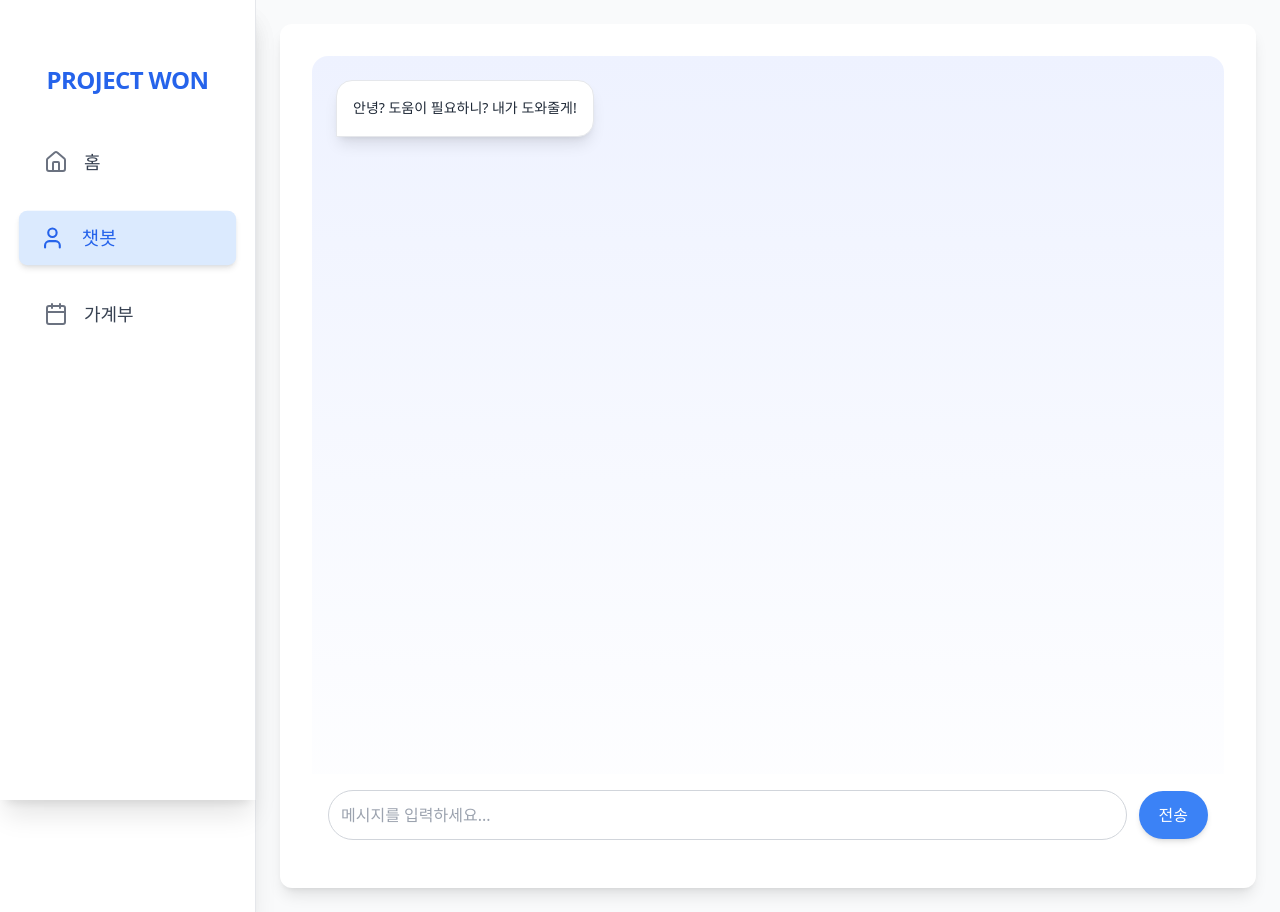
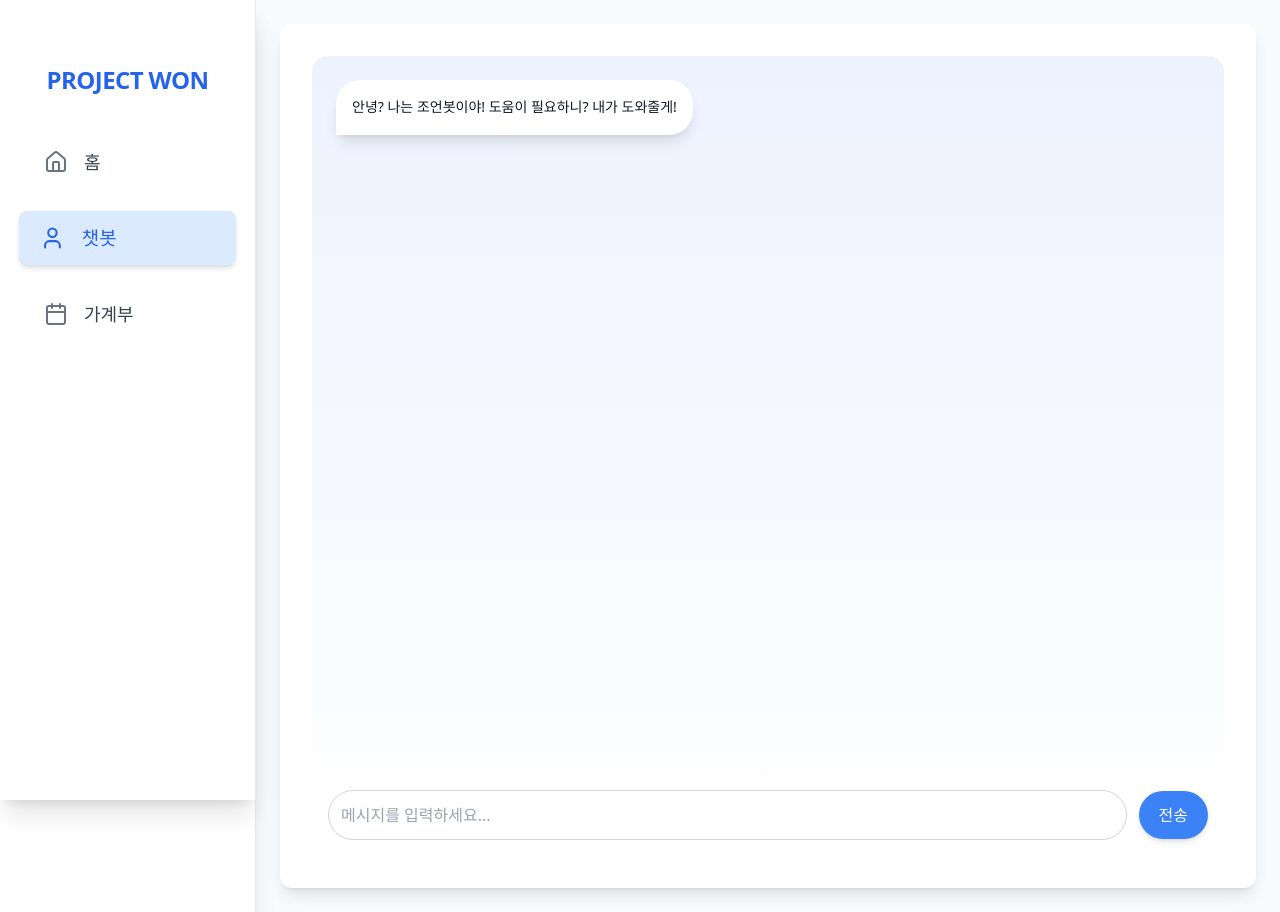
Before and after one commit to hajin0322/garden, a React (Vite) app: page /chatbot in a window 1280 px wide. Built offline with nearby package versions, Linux system fonts and the light colour scheme.

Commit message:
FIX: api 비동기 처리

```diff
--- a/src/components/Calendar/CalendarView.tsx
+++ b/src/components/Calendar/CalendarView.tsx
@@ -60,7 +60,7 @@ const CalendarView: React.FC<CalendarViewProps> = ({ tasks, onAddTask }) => {
                 ))}
 
                 {/* 각 날짜 별 Task와 합산 표시 */}
-                {daysInFebruary.map(({ date }) => {
+                {daysInFebruary.map(({date}) => {
                     const dateTasks = tasks.filter((t) => t && t.date && t.date === date);  // 날짜에 해당하는 Task만 가져오기
                     const dateTotal = dateTasks.reduce((sum, task) => sum + task.amount, 0);
 
@@ -73,7 +73,8 @@ const CalendarView: React.FC<CalendarViewProps> = ({ tasks, onAddTask }) => {
                             {dateTasks.length > 0 ? (
                                 <div>
                                     {dateTasks.map((task) => (
-                                        <p key={task.id} className="font-medium text-sm text-gray-800">{task.content}</p>
+                                        <p key={task.id}
+                                           className="font-medium text-sm text-gray-800">{task.content}</p>
                                     ))}
                                     <p className={`font-bold mt-1 ${dateTotal > 0 ? 'text-blue-500' : 'text-red-500'}`}>
                                         {dateTotal.toLocaleString()}
--- a/src/components/Chatbot/EconomicAdvice.tsx
+++ b/src/components/Chatbot/EconomicAdvice.tsx
@@ -9,11 +9,14 @@ interface Message {
 const EconomicAdvice: React.FC = () => {
     const [input, setInput] = useState("");
     const [messages, setMessages] = useState<Message[]>([
-        { sender: "bot", text: "안녕? 도움이 필요하니? 내가 도와줄게!" }
+        { sender: "bot", text: "안녕? 나는 조언봇이야! 도움이 필요하니? 내가 도와줄게!" }
     ]);
+    const [isFetching, setIsFetching] = useState(false);
 
     const handleSend = async () => {
-        if (!input.trim()) return;
+        if (!input.trim() || isFetching) return;
+
+        setIsFetching(true);
 
         // 사용자 메시지 추가
         const userMessage: Message = { sender: "user", text: input };
@@ -32,14 +35,21 @@ const EconomicAdvice: React.FC = () => {
     다음은 대화 내역이야: ${recentMessages}
     `;
 
+        // 입력창 초기화
+        setInput("");
+
+        try {
             const aiResponse = await fetchAIResponse(aiPrompt);
             if (aiResponse) {
                 const aiMessage: Message = { sender: "bot", text: aiResponse };
                 setMessages((prevMessages) => [...prevMessages, aiMessage]);
             }
+        } catch (error) {
+            console.error("AI 응답 오류:", error);
+        } finally {
+            setIsFetching(false);  // AI 요청 종료
+        }
 
-        // 입력창 초기화
-        setInput("");
     };
 
     return (
@@ -54,10 +64,10 @@ const EconomicAdvice: React.FC = () => {
                         } mb-4 transition-all duration-300`}
                     >
                         <div
-                            className={`max-w-md p-4 rounded-2xl shadow-lg ${
+                            className={`max-w-md p-4 rounded-3xl shadow-lg text-lg font-medium ${
                                 message.sender === "user"
-                                    ? "bg-blue-500 text-white rounded-br-none"
-                                    : "bg-white text-gray-800 border border-gray-200 rounded-bl-none"
+                                    ? "bg-blue-600 text-white rounded-br-none"
+                                    : "bg-white text-gray-900 rounded-bl-none"
                             }`}
                         >
                             <p className="text-sm leading-relaxed">{message.text}</p>
```
Lines whose indentation alone changed are shown as unchanged.
